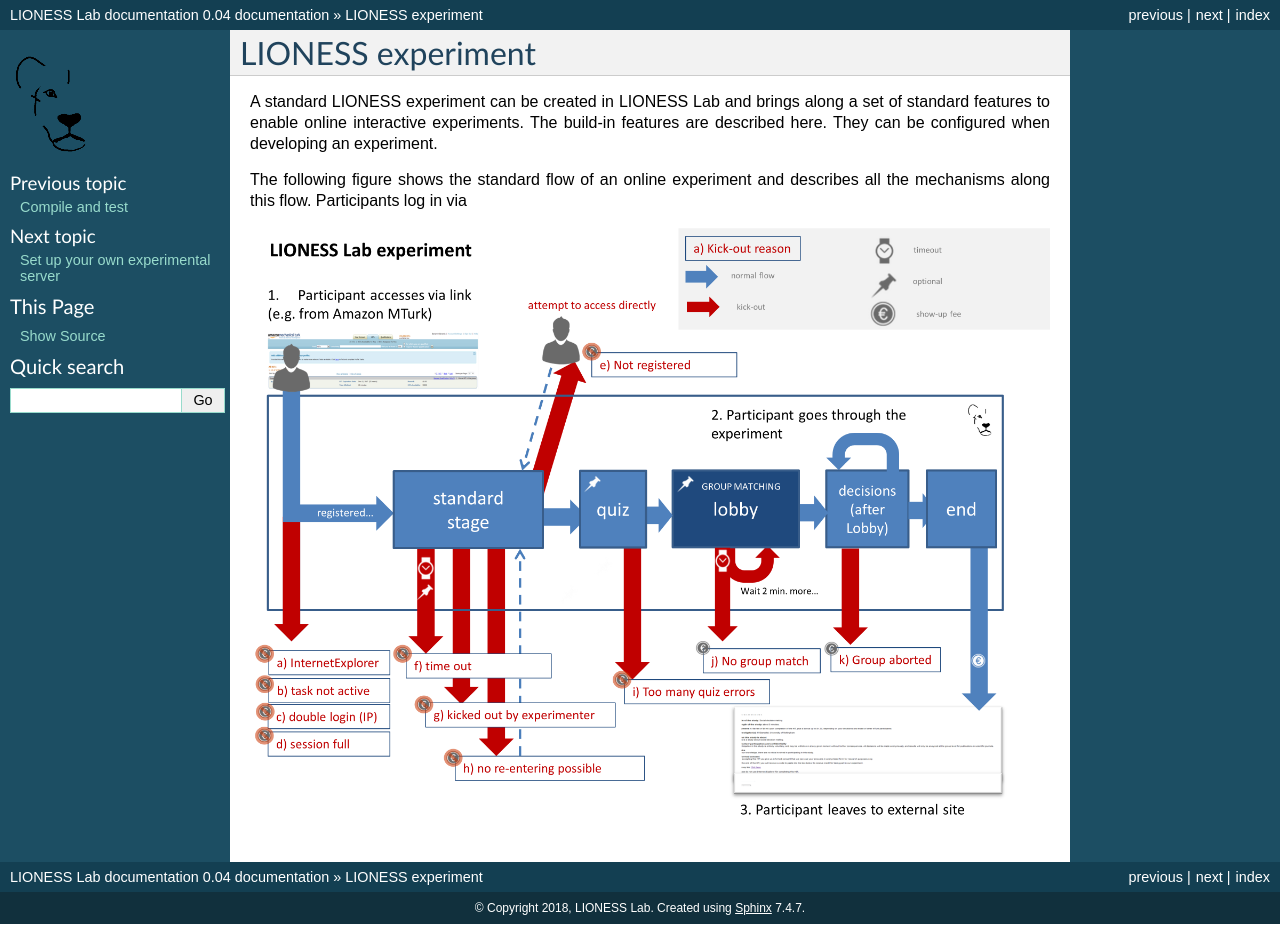
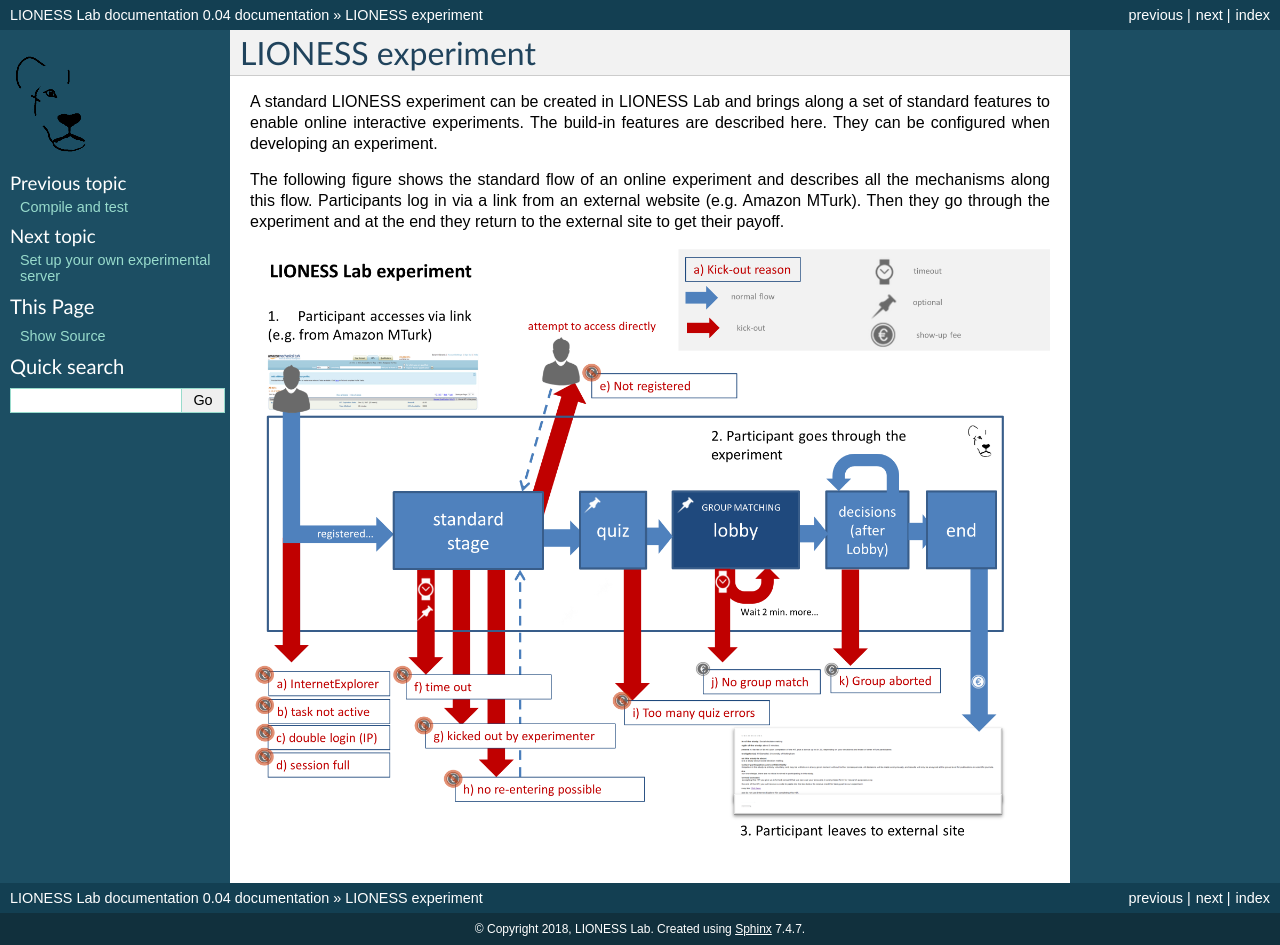
Before and after one commit to marcusgia2505/LIONESS_doc, a Sphinx documentation site: the page built from docs/03021_lionessexperiment.rst, in a window 1280 px wide. Built offline with Sphinx 7.4.7, drawn with Linux system fonts in a browser that asks for light colours; before the commit the page ends 924 px from its top, so only the background shows below that.

Commit message:
Update 03021_lionessexperiment.rst

```diff
--- a/docs/03021_lionessexperiment.rst
+++ b/docs/03021_lionessexperiment.rst
@@ -4,7 +4,7 @@ LIONESS experiment
 
 A standard LIONESS experiment can be created in LIONESS Lab and brings along a set of standard features to enable online interactive experiments. The build-in features are described here. They can be configured when developing an experiment.
 
-The following figure shows the standard flow of an online experiment and describes all the mechanisms along this flow. Participants log in via
+The following figure shows the standard flow of an online experiment and describes all the mechanisms along this flow. Participants log in via a link from an external website (e.g. Amazon MTurk). Then they go through the experiment and at the end they return to the external site to get their payoff.
 
 
 .. image:: _static/control_flow2.png
```
